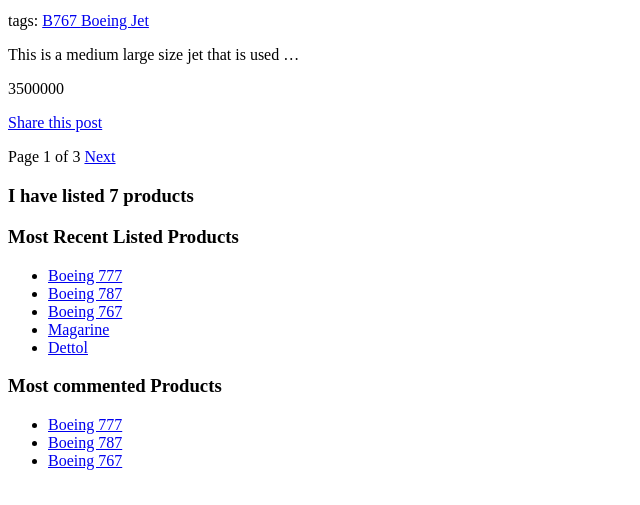
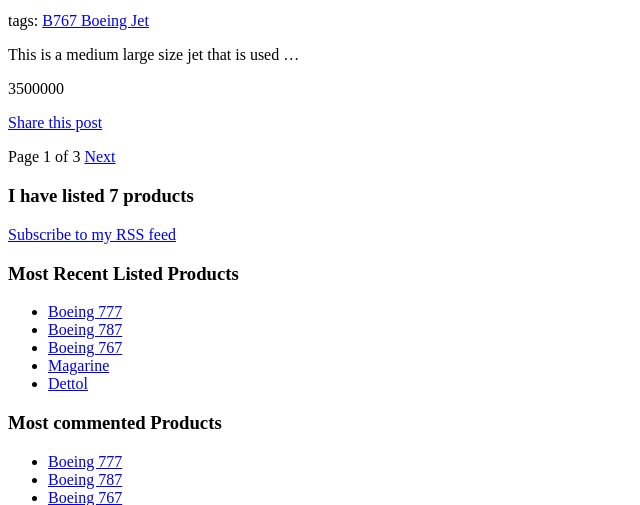
Before and after one commit to Osorabrian/Django-Product-Tutorial, a Django app: page /product/ in a window 1280 px wide. Shown: the part 530-1035 px from the top of the page, without its empty margins (0-640 px from the left). Before the commit the page ends 1000 px from the top, so only its background shows below. Run offline with Django 4.2, Linux system fonts and the light colour scheme; data comes from the database, SQL or seed files in the repository; both versions use the stored data as it was after the commit; parts of the project's set-up code (start-up, migrations or seed data) failed here and were passed over.

Commit message:
addd RSS feed in the website

```diff
--- a/product/templates/base.html
+++ b/product/templates/base.html
@@ -16,6 +16,10 @@
 
 <h3>I have listed {% total_products %} products </h3>
 
+<p>
+    <a href="{% url "product:product_feed" %}">Subscribe to my RSS feed</a>
+<p>
+
 <h3>Most Recent Listed Products</h3>
 {% most_recent_listings %}
 
--- a/product/urls.py
+++ b/product/urls.py
@@ -10,5 +10,5 @@
     path('<int:year>/<int:month>/<int:day>/<slug:post>/', views.product_details, name="product_details"),
     path('<int:id>/share/', views.product_share, name="product_share"),
     path('<int:id>/comment/', views.product_comment, name='product_comment'),
-    path('feed/', LatestListings(), name='product_listing')
+    path('feed/', LatestListings(), name='product_feed')
 ]
```
Also changed, not shown: db.sqlite3.
